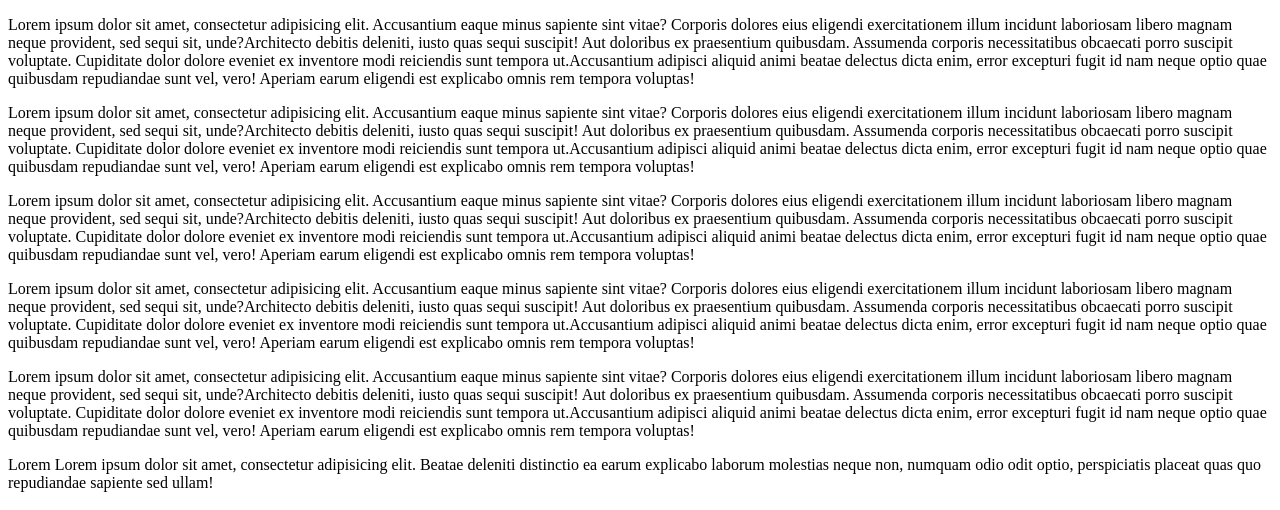
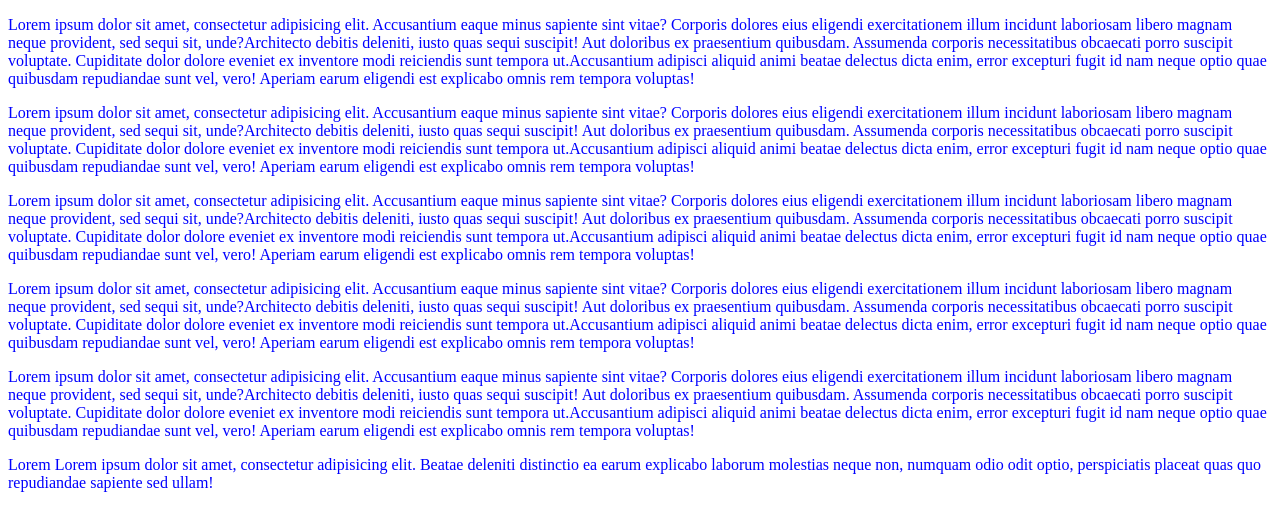
Before and after one commit to Grizzly21f/Branch, a plain HTML site: page Branch1.2/index.html in a window 1280 px wide. Shown: the top 510 px of the page. Drawn offline with Linux system fonts and the light colour scheme.

Commit message:
style for div and p

```diff
--- a/Branch1.2/index.html
+++ b/Branch1.2/index.html
@@ -3,6 +3,14 @@
 <head>
   <meta charset="UTF-8">
   <title>Title</title>
+  <style>
+    div {
+      background-color: white;
+    }
+    p {
+      color: blue;
+    }
+  </style>
 </head>
 <body>
 <div><p><span>Lorem ipsum dolor sit amet, consectetur adipisicing elit. Accusantium eaque minus sapiente sint vitae? Corporis dolores eius eligendi exercitationem illum incidunt laboriosam libero magnam neque provident, sed sequi sit, unde?</span><span>Architecto debitis deleniti, iusto quas sequi suscipit! Aut doloribus ex praesentium quibusdam. Assumenda corporis necessitatibus obcaecati porro suscipit voluptate. Cupiditate dolor dolore eveniet ex inventore modi reiciendis sunt tempora ut.</span><span>Accusantium adipisci aliquid animi beatae delectus dicta enim, error excepturi fugit id nam neque optio quae quibusdam repudiandae sunt vel, vero! Aperiam earum eligendi est explicabo omnis rem tempora voluptas!</span></p></div>
@@ -18,5 +26,4 @@
 <h1> Hello World :)</h1>
 
 </body>
-
 </html>
```
